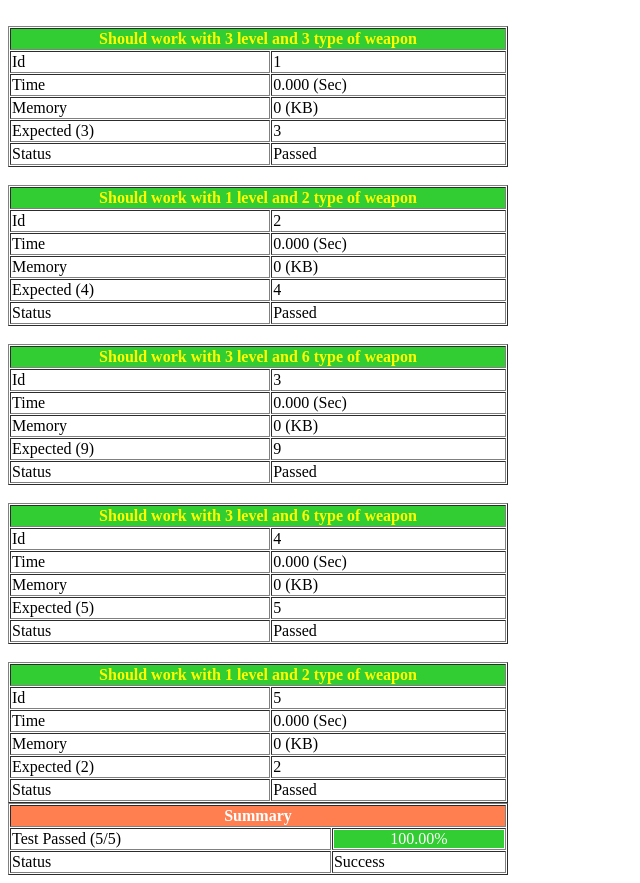
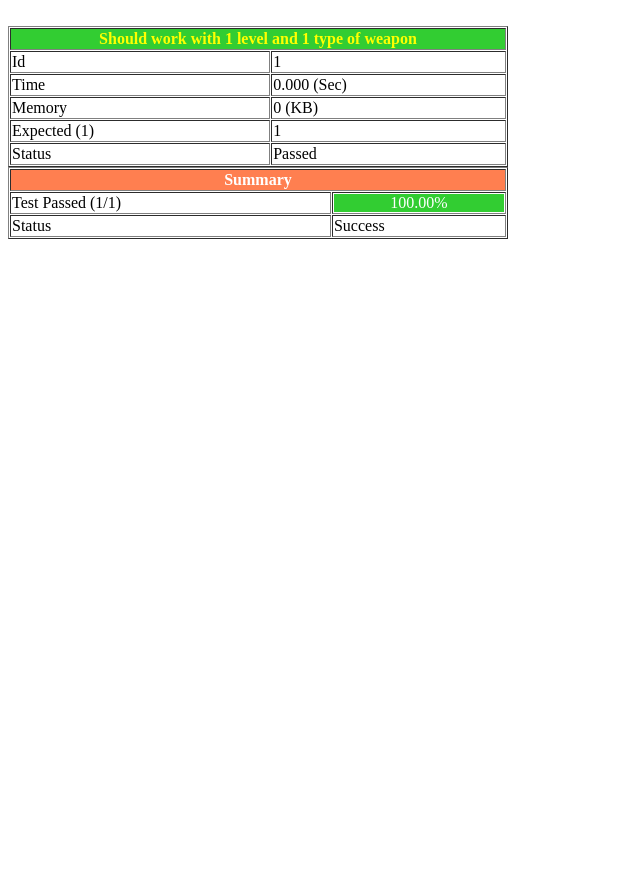
Before and after one commit to ravindrasinghinbox/dev, a PHP site: page /ben/index.php in a window 1280 px wide. Shown: the whole page, without its empty margins (0-640 px from the left). After the commit the page ends 239 px from the top, so only its background shows below. Run offline with PHP 8.4, Linux system fonts and the light colour scheme.

Commit message:
Updated more test

```diff
--- a/ben/tests/indexTest.php
+++ b/ben/tests/indexTest.php
@@ -10,45 +10,53 @@ class Test extends Summary
         parent::__construct();
 
         $this->testCase = array(
+//            array(
+//                "input" => [
+//                    'levelAndWeapon' => '3 3',
+//                    'lines' => ['111', '001', '010']
+//                ],
+//                "expect" => 3,
+//                "msg" => "Should work with 3 level and 3 type of weapon"
+//            ),
+//            array(
+//                "input" => [
+//                    'levelAndWeapon' => '1 4',
+//                    'lines' => ['0101']
+//                ],
+//                "expect" => 4,
+//                "msg" => "Should work with 1 level and 2 type of weapon"
+//            ),
+//            array(
+//                "input" => [
+//                    'levelAndWeapon' => '3 6',
+//                    'lines' => ['010101','010101','010101']
+//                ],
+//                "expect" => 9,
+//                "msg" => "Should work with 3 level and 6 type of weapon"
+//            ),
+//            array(
+//                "input" => [
+//                    'levelAndWeapon' => '3 6',
+//                    'lines' => ['010101','010001','010101']
+//                ],
+//                "expect" => 5,
+//                "msg" => "Should work with 3 level and 6 type of weapon"
+//            ),
+//            array(
+//                "input" => [
+//                    'levelAndWeapon' => '1 2',
+//                    'lines' => ['01','11']
+//                ],
+//                "expect" => 2,
+//                "msg" => "Should work with 1 level and 2 type of weapon"
+//            ),
             array(
                 "input" => [
-                    'levelAndWeapon' => '3 3',
-                    'lines' => ['111', '001', '010']
+                    'levelAndWeapon' => '3 1',
+                    'lines' => ['1','1','1']
                 ],
-                "expect" => 3,
-                "msg" => "Should work with 3 level and 3 type of weapon"
-            ),
-            array(
-                "input" => [
-                    'levelAndWeapon' => '1 1',
-                    'lines' => ['0101']
-                ],
-                "expect" => 4,
-                "msg" => "Should work with 1 level and 2 type of weapon"
-            ),
-            array(
-                "input" => [
-                    'levelAndWeapon' => '3 6',
-                    'lines' => ['010101','010101','010101']
-                ],
-                "expect" => 9,
-                "msg" => "Should work with 3 level and 6 type of weapon"
-            ),
-            array(
-                "input" => [
-                    'levelAndWeapon' => '3 6',
-                    'lines' => ['010101','010001','010101']
-                ],
-                "expect" => 5,
-                "msg" => "Should work with 3 level and 6 type of weapon"
-            ),
-            array(
-                "input" => [
-                    'levelAndWeapon' => '1 2',
-                    'lines' => ['01','11']
-                ],
-                "expect" => 2,
-                "msg" => "Should work with 1 level and 2 type of weapon"
+                "expect" => 1,
+                "msg" => "Should work with 1 level and 1 type of weapon"
             ),
         );
     }
```
Also changed, not shown: index.php (+2 -12 lines).
